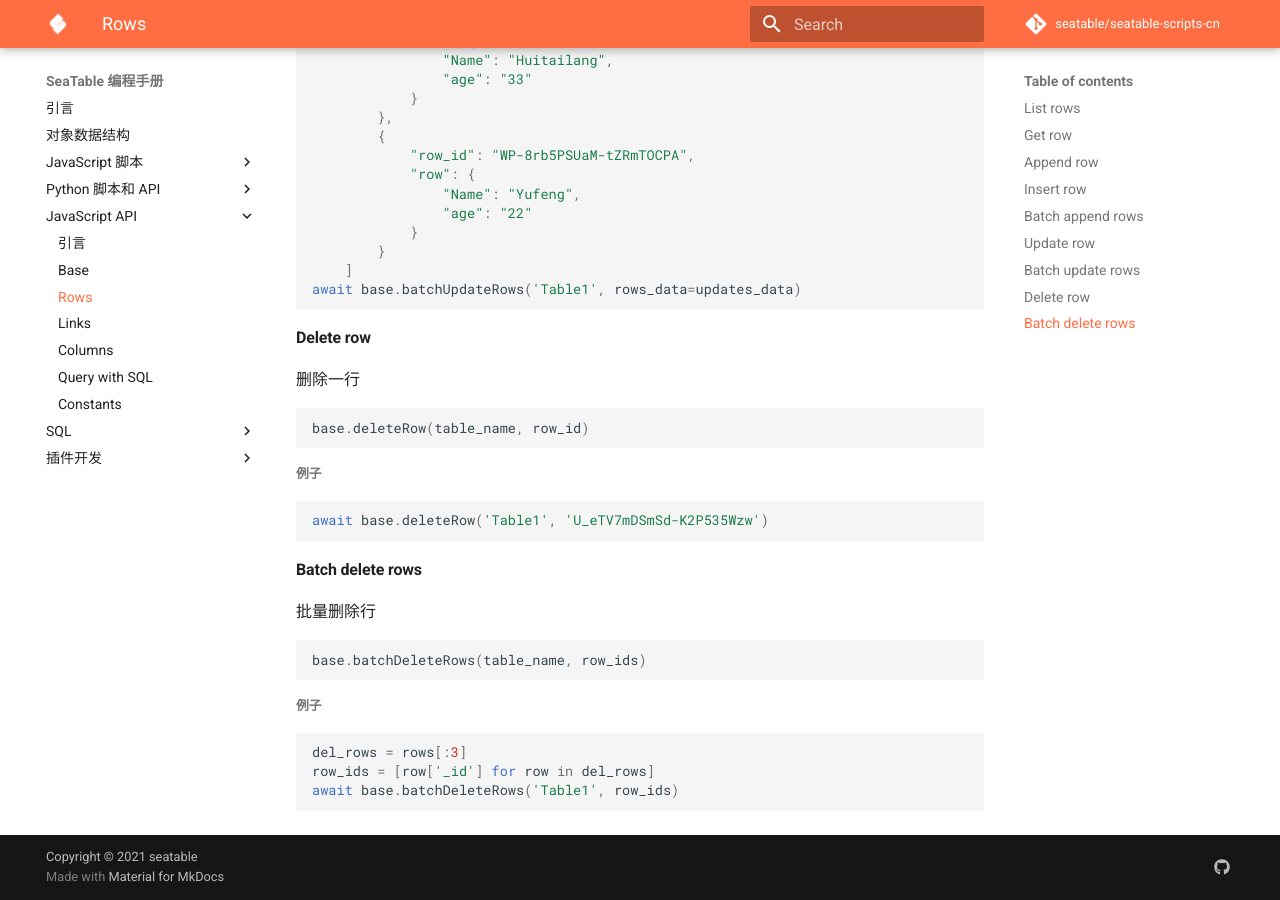
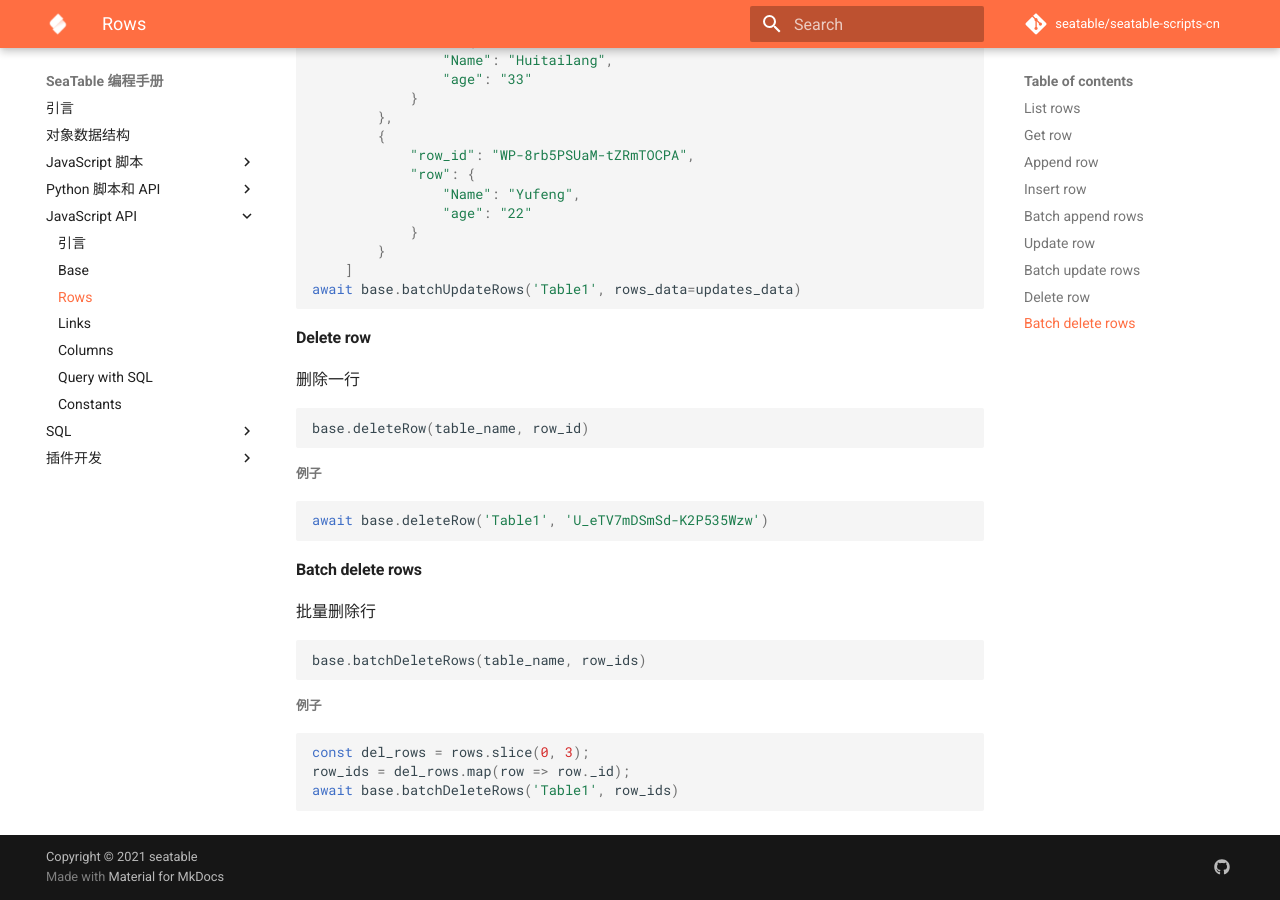
Before and after one commit to seatable/seatable-scripts-cn, an MkDocs documentation site: the page built from manual/javascript-api/rows.md, in a window 1280 px wide and 900 px high, scrolled down 2600 px. Built offline with MkDocs 1.6.1 and Material for MkDocs 9.7.7, drawn with Linux system fonts in a browser that asks for light colours; comment, search, counter and statistics services are not loaded.

Commit message:
update doc

````diff
--- a/manual/javascript-api/rows.md
+++ b/manual/javascript-api/rows.md
@@ -179,7 +179,7 @@ base.batchDeleteRows(table_name, row_ids)
 ##### 例子
 
 ```javascript
-del_rows = rows[:3]
-row_ids = [row['_id'] for row in del_rows]
+const del_rows = rows.slice(0, 3);
+row_ids = del_rows.map(row => row._id);
 await base.batchDeleteRows('Table1', row_ids)
 ```
````
Also changed, not shown: manual/javascript-api/columns.md (+1 -1 lines).
